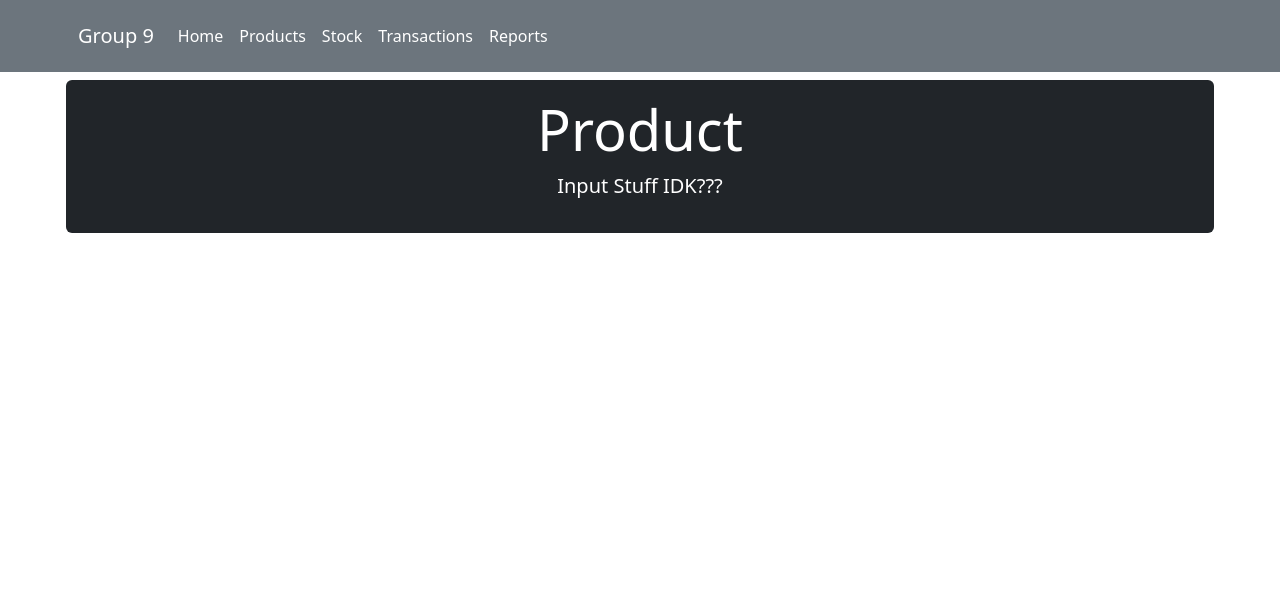
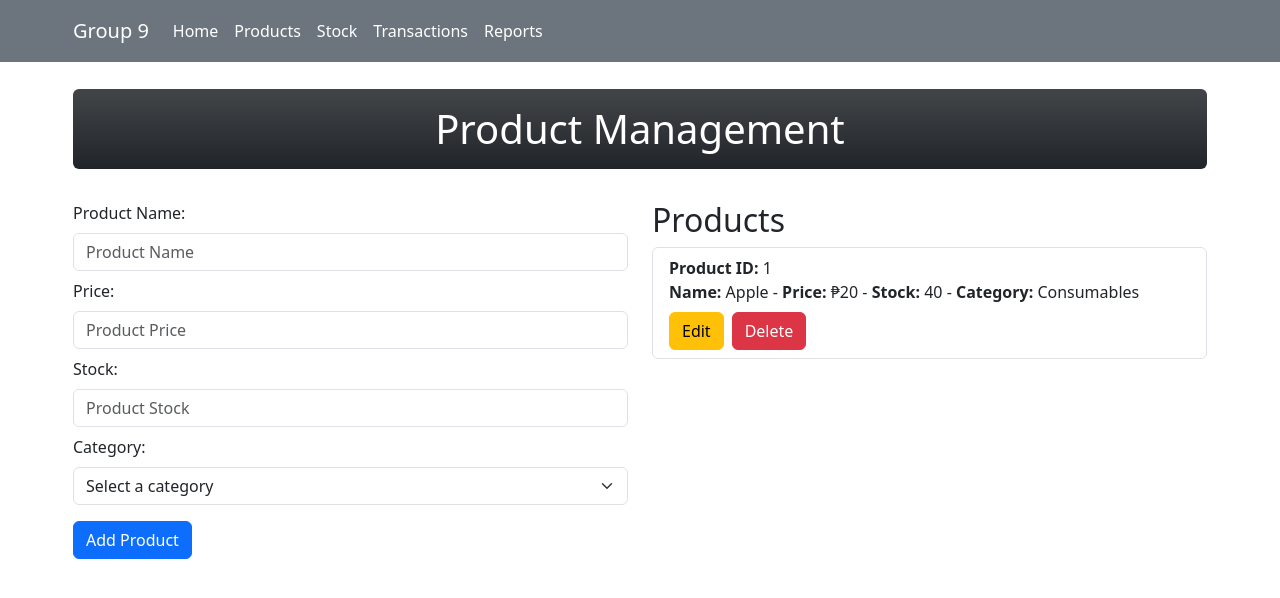
Before and after one commit to Najumi31/Final_Exam, a React (Create React App) app: page /product in a window 1280 px wide. Shown: the top 598 px of the page. Built offline with nearby package versions, Linux system fonts and the light colour scheme.

Commit message:
compilev1

```diff
--- a/package.json
+++ b/package.json
@@ -3,6 +3,8 @@
   "version": "0.1.0",
   "private": true,
   "dependencies": {
+    "@fortawesome/free-solid-svg-icons": "^6.4.2",
+    "@fortawesome/react-fontawesome": "^0.2.0",
     "@testing-library/jest-dom": "^5.17.0",
     "@testing-library/react": "^13.4.0",
     "@testing-library/user-event": "^13.5.0",
@@ -11,6 +13,7 @@
     "react": "^18.2.0",
     "react-bootstrap": "^2.9.1",
     "react-dom": "^18.2.0",
+    "react-hook-form": "^7.48.2",
     "react-router-dom": "^6.19.0",
     "react-scripts": "5.0.1",
     "web-vitals": "^2.1.4"
--- a/src/App.js
+++ b/src/App.js
@@ -1,18 +1,54 @@
+import React from 'react';
 import { BrowserRouter as Router, Routes, Route } from 'react-router-dom';
-import React from 'react';
+import Product from './Pages/product';
 import Home from './Pages/home';
-import Product from './Pages/product';
+import NavbarComponent from './Pages/navbar';
 import 'bootstrap/dist/css/bootstrap.min.css';
-import NavbarComponent from './Pages/navbar';
 
 function App() {
+  const initialProducts = [
+    { id: '1', name: 'Apple', price: 20, stock: 40, category: 'Consumables' },
+    // Add more products as needed
+  ];
+
+  const initialCategories = ['Consumables', 'Clothes', 'Homewares', ];
+
+  const [products, setProducts] = React.useState(initialProducts);
+
+  const addProduct = (newProduct) => {
+    setProducts([...products, newProduct]);
+  };
+
+  const deleteProduct = (productId) => {
+    setProducts(products.filter((product) => product.id !== productId));
+  };
+
+  const updateProduct = (updatedProduct) => {
+    setProducts((prevProducts) =>
+      prevProducts.map((product) => (product.id === updatedProduct.id ? updatedProduct : product))
+    );
+  };
+
   return (
     <div className="App">
       <Router>
         <NavbarComponent />
         <Routes>
           <Route path='/' element={<Home />} />
-         <Route path='/product' element={<Product />} />
+          <Route
+            path="/product"
+            element={
+              <div>
+                <Product
+                  products={products}
+                  categories={initialCategories}
+                  addProduct={addProduct}
+                  deleteProduct={deleteProduct}
+                  updateProduct={updateProduct}
+                />
+              </div>
+            }
+          />
         </Routes>
       </Router>
     </div>
--- a/src/CSS/navbar.css
+++ b/src/CSS/navbar.css
@@ -1,3 +1,3 @@
 .container {
-    padding: 8px;
+    padding: 3px;
    }
--- a/src/Pages/home.js
+++ b/src/Pages/home.js
@@ -2,9 +2,10 @@ import React from 'react';
 
 const Home = () => {
  return (
-   <div className="container text-center opacity-100">
+   <div class="container">
+    <br/>
      <div className="row">
-       <div className="col-12 p-3 mb-2 bg-dark text-white square bg-primary rounded">
+       <div className="container p-3 mb-2 rounded text-center bg-dark bg-gradient text-white rounded ">
          <h1 className="display-4">Home </h1>
          <p className="lead">This Project is made by Group 9</p>
        </div>
--- a/src/Pages/navbar.js
+++ b/src/Pages/navbar.js
@@ -6,7 +6,7 @@ import '../CSS/navbar.css';
 
 const NavbarComponent = () => {
  return (
-  <Navbar bg="secondary" expand="lg" class="p-3 mb-2 bg-gradient-secondary text-white" >
+  <Navbar bg="secondary" expand="lg" class="p-3 mb-2 bg-gradient bg-secondary text-white" >
     <Container >
       <Navbar.Brand style={{color: 'white'}} >Group 9</Navbar.Brand>
       <Navbar.Toggle aria-controls="basic-navbar-nav" />
--- a/src/Pages/product.js
+++ b/src/Pages/product.js
@@ -1,16 +1,171 @@
-import React from 'react';
+// Product.js
+import React, { useState } from 'react';
+import 'bootstrap/dist/css/bootstrap.min.css';
 
-const Product = () => {
+const Product = ({ products, categories, addProduct, updateProduct, deleteProduct }) => {
+  const [newProduct, setNewProduct] = useState({ name: '', price: '', stock: '', category: '' });
+  const [editingProduct, setEditingProduct] = useState(null);
+
+  const handleAddProduct = () => {
+    if (newProduct.name && newProduct.price !== '' && newProduct.stock !== '' && newProduct.category) {
+      const newProductWithId = { ...newProduct, id: Date.now().toString() };
+      addProduct(newProductWithId);
+      setNewProduct({ name: '', price: '', stock: '', category: '' });
+    }
+  };
+
+  const handleDeleteProduct = (productId) => {
+    deleteProduct(productId);
+  };
+
+  const startEditing = (product) => {
+    setEditingProduct({ ...product });
+  };
+
+  const handleUpdateProduct = () => {
+    if (editingProduct && editingProduct.name && editingProduct.price !== '' && editingProduct.stock !== '' && editingProduct.category) {
+      updateProduct({ ...editingProduct });
+      setEditingProduct(null);
+    }
+  };
+
   return (
-    <div className="container text-center opacity-100">
-    <div className="row">
-      <div className="col-12 p-3 mb-2 bg-dark text-white square bg-primary rounded">
-        <h1 className="display-4">Product </h1>
-        <p className="lead">Input Stuff IDK???</p>
+    <div className="container mt-4">
+      <h1 className="container text-center p-3 mb-2 bg-dark bg-gradient text-white rounded">
+            Product Management
+          </h1>
+      <br/>
+      <div className="row">
+        {/* Left Column - Product Inputs and Edit Form */}
+        <div className="col-md-6">
+          {/* Add Product Form */}
+          <div className="mb-4">
+            <label htmlFor="productName" className="form-label">Product Name:</label>
+            <input
+              type="text"
+              id="productName"
+              className="form-control"
+              value={newProduct.name}
+              onChange={(e) => setNewProduct({ ...newProduct, name: e.target.value })}
+              placeholder="Product Name"
+              required
+            />
+
+            <label htmlFor="productPrice" className="form-label mt-2">Price:</label>
+            <input
+              type="number"
+              id="productPrice"
+              className="form-control"
+              value={newProduct.price}
+              onChange={(e) => setNewProduct({ ...newProduct, price: parseFloat(e.target.value) || '' })}
+              placeholder="Product Price"
+              required
+            />
+
+            <label htmlFor="productStock" className="form-label mt-2">Stock:</label>
+            <input
+              type="number"
+              id="productStock"
+              className="form-control"
+              value={newProduct.stock}
+              onChange={(e) => setNewProduct({ ...newProduct, stock: parseFloat(e.target.value) || '' })}
+              placeholder="Product Stock"
+              required
+            />
+
+            <label htmlFor="productCategory" className="form-label mt-2">Category:</label>
+            <select
+              id="productCategory"
+              className="form-select"
+              value={newProduct.category}
+              onChange={(e) => setNewProduct({ ...newProduct, category: e.target.value })}
+              required
+            >
+              <option value="" disabled>Select a category</option>
+              {categories.map((category) => (
+                <option key={category} value={category}>{category}</option>
+              ))}
+            </select>
+
+            <button onClick={handleAddProduct} className="btn btn-primary mt-3">Add Product</button>
+          </div>
+
+          {/* Edit Product Form */}
+          {editingProduct && (
+            <div className="mb-4">
+              <label htmlFor="editProductName" className="form-label">Product Name:</label>
+              <input
+                type="text"
+                id="editProductName"
+                className="form-control"
+                value={editingProduct.name}
+                onChange={(e) => setEditingProduct({ ...editingProduct, name: e.target.value })}
+                placeholder="Product Name"
+                required
+              />
+
+              <label htmlFor="editProductPrice" className="form-label mt-2">Price:</label>
+              <input
+                type="number"
+                id="editProductPrice"
+                className="form-control"
+                value={editingProduct.price}
+                onChange={(e) => setEditingProduct({ ...editingProduct, price: parseFloat(e.target.value) || '' })}
+                placeholder="Product Price"
+                required
+              />
+
+              <label htmlFor="editProductStock" className="form-label mt-2">Stock:</label>
+              <input
+                type="number"
+                id="editProductStock"
+                className="form-control"
+                value={editingProduct.stock}
+                onChange={(e) => setEditingProduct({ ...editingProduct, stock: parseFloat(e.target.value) || '' })}
+                placeholder="Product Stock"
+                required
+              />
+
+              <label htmlFor="editProductCategory" className="form-label mt-2">Category:</label>
+              <select
+                id="editProductCategory"
+                className="form-select"
+                value={editingProduct.category}
+                onChange={(e) => setEditingProduct({ ...editingProduct, category: e.target.value })}
+                required
+              >
+                <option value="" disabled>Select a category</option>
+                {categories.map((category) => (
+                  <option key={category} value={category}>{category}</option>
+                ))}
+              </select>
+
+              <button onClick={handleUpdateProduct} className="btn btn-success me-2">Update Product</button>
+              <button onClick={() => setEditingProduct(null)} className="btn btn-secondary">Cancel</button>
+            </div>
+          )}
+        </div>
+
+        <div className="col-md-6">
+          {/* Product List */}
+          <h2>Products</h2>
+          <ul className="list-group">
+            {products.map((product) => (
+              <li key={product.id} className="list-group-item">
+                <div className="mb-2">
+                  <strong>Product ID:</strong> {product.id} <br />
+                  <strong>Name:</strong> {product.name} -<strong> Price:</strong> ₱{product.price} -
+                  <strong> Stock:</strong> {product.stock} -<strong> Category:</strong> {product.category}
+                </div>
+                <button onClick={() => startEditing(product)} className="btn btn-warning me-2">Edit</button>
+                <button onClick={() => handleDeleteProduct(product.id)} className="btn btn-danger">Delete</button>
+              </li>
+            ))}
+          </ul>
+        </div>
       </div>
     </div>
-  </div>
   );
- }
+};
 
 export default Product;
```
Also changed, not shown: 1 other file (tests, documents, lock files or other folders). Lines whose indentation alone changed are shown as unchanged.
